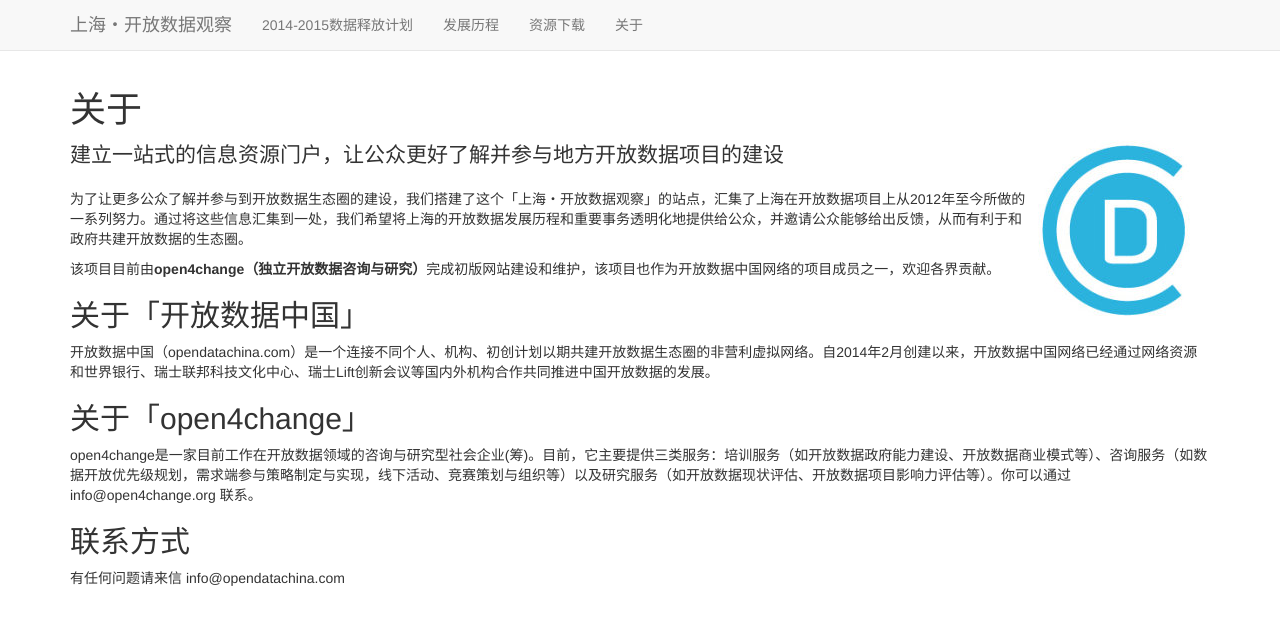
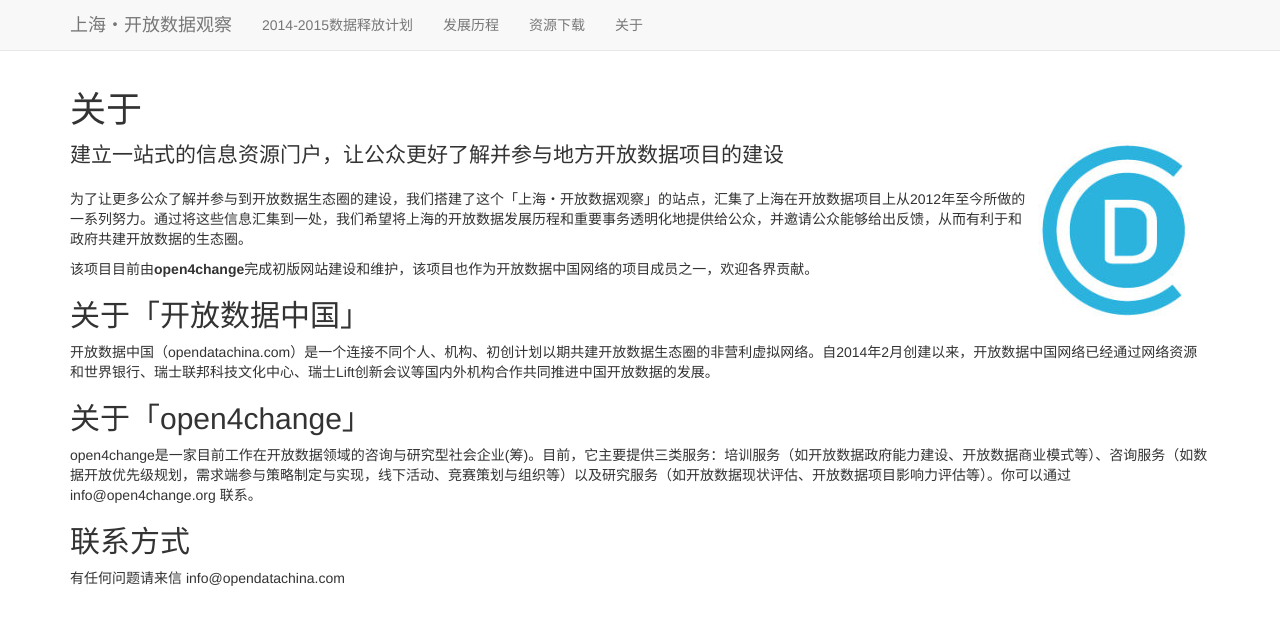
Before and after one commit to cityopendata/shanghai, a Jekyll site: the page built from about.html, in a window 1280 px wide and 900 px high. Shown: the top 625 px of the window. Built offline with Jekyll 4.4.1, drawn with Linux system fonts in a browser that asks for light colours.

Commit message:
minor edit on about

```diff
--- a/about.html
+++ b/about.html
@@ -11,7 +11,7 @@ layout: default
    为了让更多公众了解并参与到开放数据生态圈的建设，我们搭建了这个「上海・开放数据观察」的站点，汇集了上海在开放数据项目上从2012年至今所做的一系列努力。通过将这些信息汇集到一处，我们希望将上海的开放数据发展历程和重要事务透明化地提供给公众，并邀请公众能够给出反馈，从而有利于和政府共建开放数据的生态圈。
 </p>
 <p>
-   该项目目前由<strong>open4change（独立开放数据咨询与研究）</strong>完成初版网站建设和维护，该项目也作为开放数据中国网络的项目成员之一，欢迎各界贡献。
+   该项目目前由<strong>open4change</strong>完成初版网站建设和维护，该项目也作为开放数据中国网络的项目成员之一，欢迎各界贡献。
 
 </p>
 <h2>关于「开放数据中国」</h2>
```
